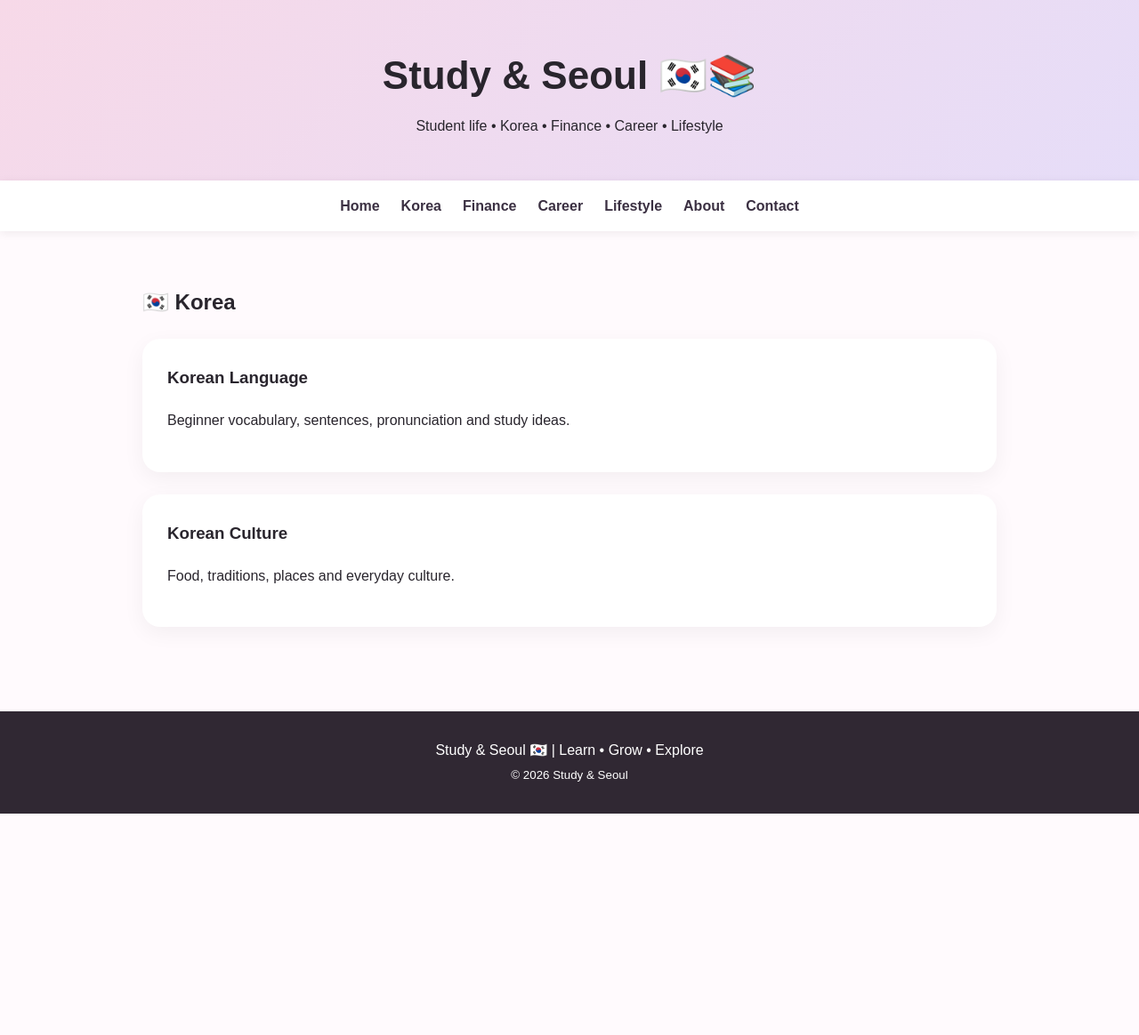
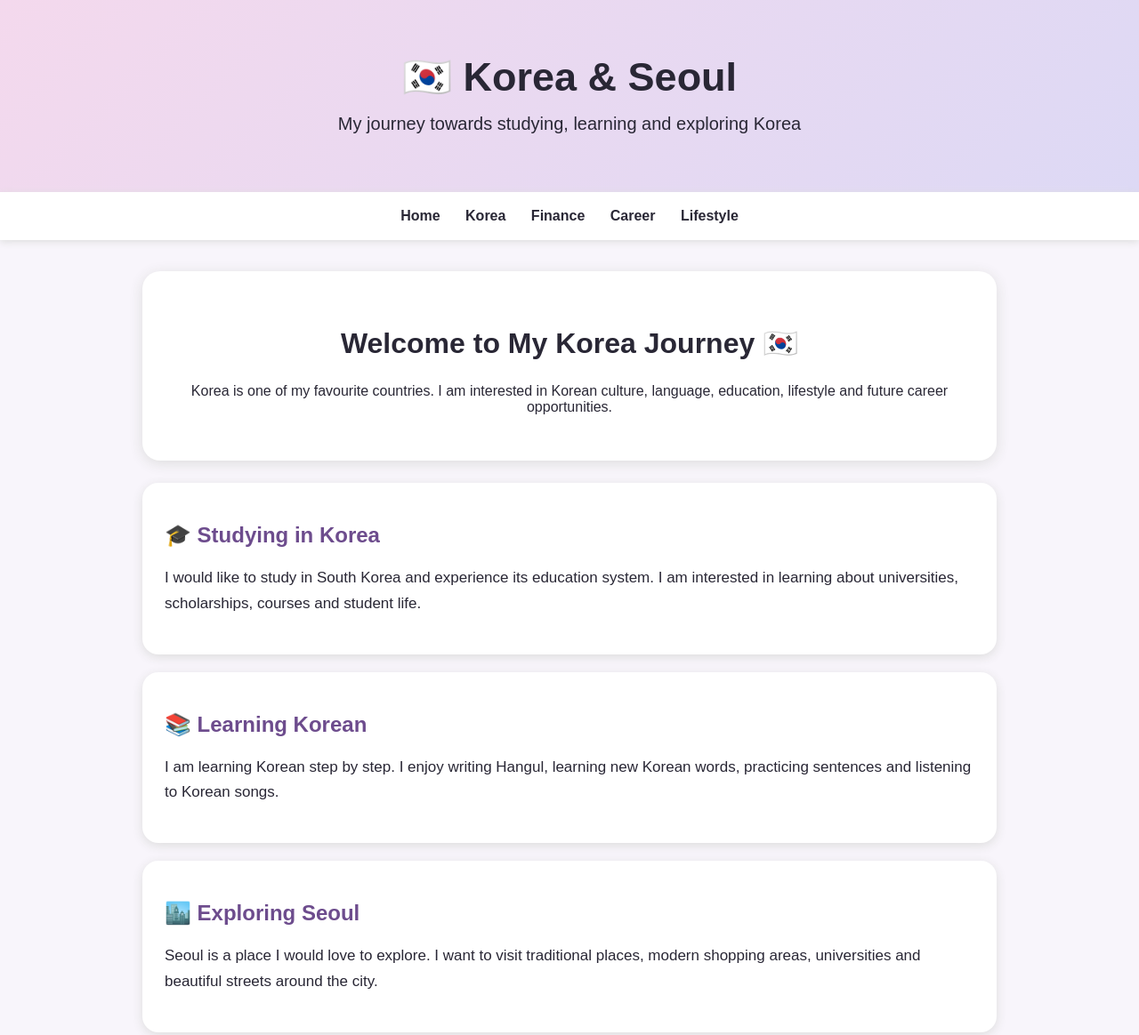
Before and after one commit to manisharachmel-2630/studyandseoulandfinance, a plain HTML site: page korea.html in a window 1280 px wide. Shown: the top 1164 px of the page at 89% size. Before the commit the page ends 915 px from the top, so only its background shows below. Drawn offline with Linux system fonts and the light colour scheme.

Commit message:
Update korea.html

```diff
--- a/korea.html
+++ b/korea.html
@@ -1,9 +1,193 @@
-<!doctype html><html lang="en"><head><meta charset="utf-8"><meta name="viewport" content="width=device-width,initial-scale=1"><title>Korea | Study & Seoul</title><style>
-*{box-sizing:border-box}body{margin:0;font-family:Arial,sans-serif;color:#29252d;background:#fffafd;line-height:1.7}
-header{background:linear-gradient(135deg,#f7d9e8,#e6ddf8);padding:48px 20px;text-align:center}header h1{margin:0;font-size:44px}header p{margin:5px 0 0}
-nav{background:white;padding:15px;text-align:center;box-shadow:0 2px 10px #0001;position:sticky;top:0;z-index:10}nav a{margin:0 12px;color:#3b3042;text-decoration:none;font-weight:bold}
-main{max-width:1000px;margin:auto;padding:40px 20px}.hero,.card{background:white;border-radius:20px;padding:28px;box-shadow:0 7px 25px #0000000d;margin-bottom:25px}
-.hero{text-align:center}.hero h2{font-size:32px}.btn{display:inline-block;background:#6d4c7d;color:white;padding:10px 20px;border-radius:24px;text-decoration:none}
-.grid{display:grid;grid-template-columns:repeat(auto-fit,minmax(220px,1fr));gap:20px}.card h3{margin-top:0}input{width:100%;padding:13px;border:1px solid #ddd;border-radius:12px;margin:10px 0 25px;font-size:16px}
-footer{text-align:center;background:#302833;color:white;padding:30px;margin-top:30px}
-</style></head><body><header><h1>Study & Seoul 🇰🇷📚</h1><p>Student life • Korea • Finance • Career • Lifestyle</p></header><nav><a href="index.html">Home</a><a href="korea.html">Korea</a><a href="finance.html">Finance</a><a href="career.html">Career</a><a href="lifestyle.html">Lifestyle</a><a href="about.html">About</a><a href="contact.html">Contact</a></nav><main><h2>🇰🇷 Korea</h2><div class="card"><h3>Korean Language</h3><p>Beginner vocabulary, sentences, pronunciation and study ideas.</p></div><div class="card"><h3>Korean Culture</h3><p>Food, traditions, places and everyday culture.</p></div></main><footer>Study & Seoul 🇰🇷 | Learn • Grow • Explore<br><small>© 2026 Study & Seoul</small></footer></body></html>
+<!DOCTYPE html>
+<html lang="en">
+<head>
+<meta charset="UTF-8">
+<meta name="viewport" content="width=device-width, initial-scale=1.0">
+
+<title>Korea | Study & Seoul</title>
+
+<style>
+*{
+  box-sizing:border-box;
+}
+
+body{
+  margin:0;
+  font-family:Arial,sans-serif;
+  background:#f8f5fb;
+  color:#292735;
+}
+
+header{
+  background:linear-gradient(135deg,#f4d9ed,#ddd9f5);
+  text-align:center;
+  padding:50px 20px;
+}
+
+header h1{
+  font-size:45px;
+  margin:10px 0;
+}
+
+header p{
+  font-size:20px;
+  margin:15px 0;
+}
+
+nav{
+  background:white;
+  padding:18px;
+  text-align:center;
+  box-shadow:0 2px 8px #ddd;
+}
+
+nav a{
+  text-decoration:none;
+  color:#292735;
+  font-weight:bold;
+  margin:0 12px;
+}
+
+main{
+  max-width:1000px;
+  margin:auto;
+  padding:35px 20px;
+}
+
+.hero{
+  text-align:center;
+  background:white;
+  padding:35px;
+  border-radius:20px;
+  margin-bottom:25px;
+  box-shadow:0 3px 15px #ddd;
+}
+
+.hero h2{
+  font-size:32px;
+}
+
+.card{
+  background:white;
+  padding:25px;
+  margin:20px 0;
+  border-radius:18px;
+  box-shadow:0 3px 12px #ddd;
+}
+
+.card h2{
+  color:#6d4c8d;
+}
+
+.card p{
+  font-size:17px;
+  line-height:1.7;
+}
+
+footer{
+  text-align:center;
+  background:#302b3d;
+  color:white;
+  padding:25px;
+  margin-top:30px;
+}
+
+@media(max-width:600px){
+  header h1{
+    font-size:36px;
+  }
+
+  nav a{
+    display:inline-block;
+    margin:7px;
+  }
+}
+</style>
+</head>
+
+<body>
+
+<header>
+  <h1>🇰🇷 Korea & Seoul</h1>
+  <p>My journey towards studying, learning and exploring Korea</p>
+</header>
+
+<nav>
+  <a href="index.html">Home</a>
+  <a href="korea.html">Korea</a>
+  <a href="finance.html">Finance</a>
+  <a href="career.html">Career</a>
+  <a href="lifestyle.html">Lifestyle</a>
+</nav>
+
+<main>
+
+<section class="hero">
+  <h2>Welcome to My Korea Journey 🇰🇷</h2>
+  <p>
+    Korea is one of my favourite countries. I am interested in
+    Korean culture, language, education, lifestyle and future
+    career opportunities.
+  </p>
+</section>
+
+<section class="card">
+  <h2>🎓 Studying in Korea</h2>
+  <p>
+    I would like to study in South Korea and experience its
+    education system. I am interested in learning about
+    universities, scholarships, courses and student life.
+  </p>
+</section>
+
+<section class="card">
+  <h2>📚 Learning Korean</h2>
+  <p>
+    I am learning Korean step by step. I enjoy writing Hangul,
+    learning new Korean words, practicing sentences and listening
+    to Korean songs.
+  </p>
+</section>
+
+<section class="card">
+  <h2>🏙️ Exploring Seoul</h2>
+  <p>
+    Seoul is a place I would love to explore. I want to visit
+    traditional places, modern shopping areas, universities and
+    beautiful streets around the city.
+  </p>
+</section>
+
+<section class="card">
+  <h2>🏯 Korean Culture</h2>
+  <p>
+    I am interested in Korean traditions, hanbok, traditional
+    architecture, food, music and everyday Korean culture.
+  </p>
+</section>
+
+<section class="card">
+  <h2>🍜 Korean Food I Want to Try</h2>
+  <p>
+    Some Korean foods I would like to try are vegetarian
+    gimbap, tteokbokki and hotteok.
+  </p>
+</section>
+
+<section class="card">
+  <h2>✈️ My Korea Goals</h2>
+  <p>
+    My goals are to improve my Korean language skills, learn more
+    about studying in Korea, visit Seoul and experience Korean
+    culture personally.
+  </p>
+</section>
+
+</main>
+
+<footer>
+  <p>© 2026 Study & Seoul | My Korea Journey 🇰🇷</p>
+</footer>
+
+</body>
+  </html>
```
